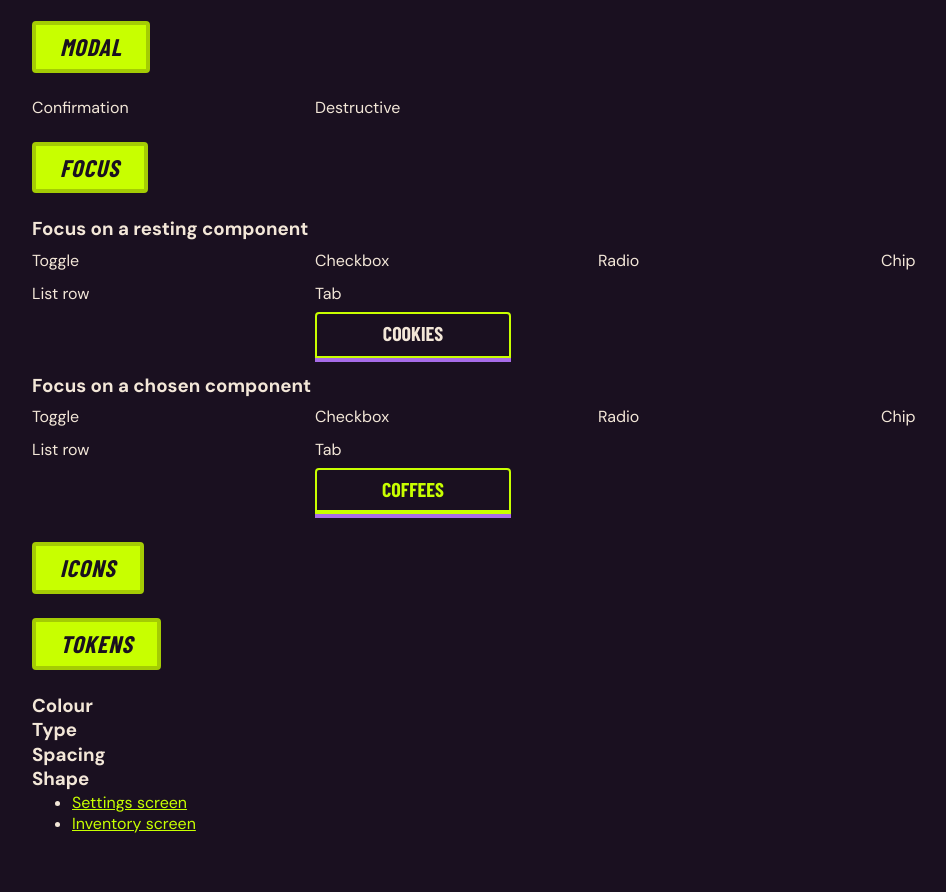
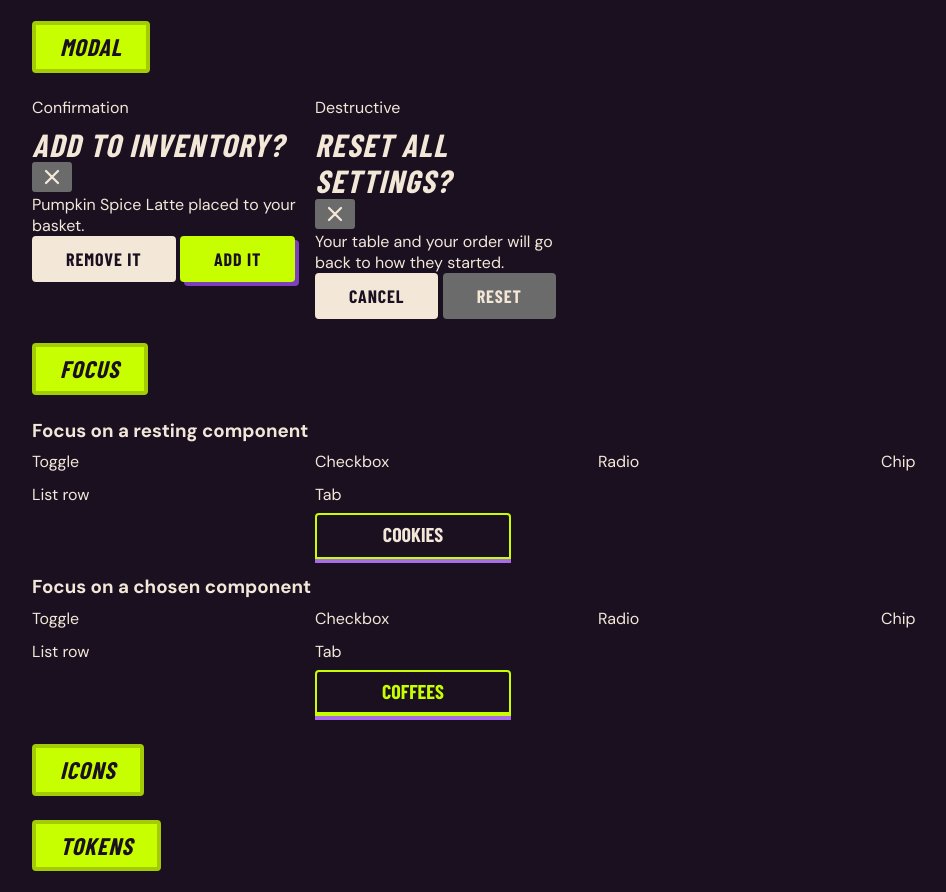
Before and after one commit to szabina-nagy/spooky-cafe-ui-kit, a plain HTML site: page index.html in a window 1280 px wide. Shown: the part 2862-3754 px from the top of the page, without its empty margins (48-994 px from the left). Drawn offline with nearby package versions, Linux system fonts and the light colour scheme; a script that the page names is missing; a web font is replaced by a local one.

Commit message:
Add modal html

```diff
--- a/index.html
+++ b/index.html
@@ -514,8 +514,38 @@
     <section id="modal" class="kit-section">
       <h2 class="text-title">Modal</h2>
       <div class="states">
-        <div class="state"><p class="state-label">Confirmation</p></div>
-        <div class="state"><p class="state-label">Destructive</p></div>
+        <div class="state">
+          <p class="state-label">Confirmation</p>
+          <div class="modal">
+            <div class="modal-header">
+              <h3 class="modal-title text-title">Add to inventory?</h3>
+              <button type="button" class="modal-close" aria-label="close">
+                <img src="icons/x-cream.svg" alt="" width="24" height="24">
+              </button>
+            </div>
+            <p class="modal-text">Pumpkin Spice Latte placed to your basket.</p>
+            <div class="modal-buttons">
+              <button type="button" class="button button-secondary">Remove it</button>
+              <button type="button" class="button button-primary">Add it</button>
+            </div>
+          </div>
+        </div>
+        <div class="state">
+          <p class="state-label">Destructive</p>
+          <div class="modal">
+            <div class="modal-header">
+              <h3 class="modal-title text-title">Reset all settings?</h3>
+              <button type="button" class="modal-close" aria-label="Close">
+                <img src="icons/x-cream.svg" alt="" width="24" height="24">
+              </button>
+            </div>
+            <p class="modal-text">Your table and your order will go back to how they started.</p>
+            <div class="modal-buttons">
+              <button type="button" class="button button-secondary">Cancel</button>
+              <button type="button" class="button button-alert">Reset</button>
+            </div>
+          </div>
+        </div>
       </div>
     </section>
 
```
Also changed, not shown: icons/x-cream.svg (added).
